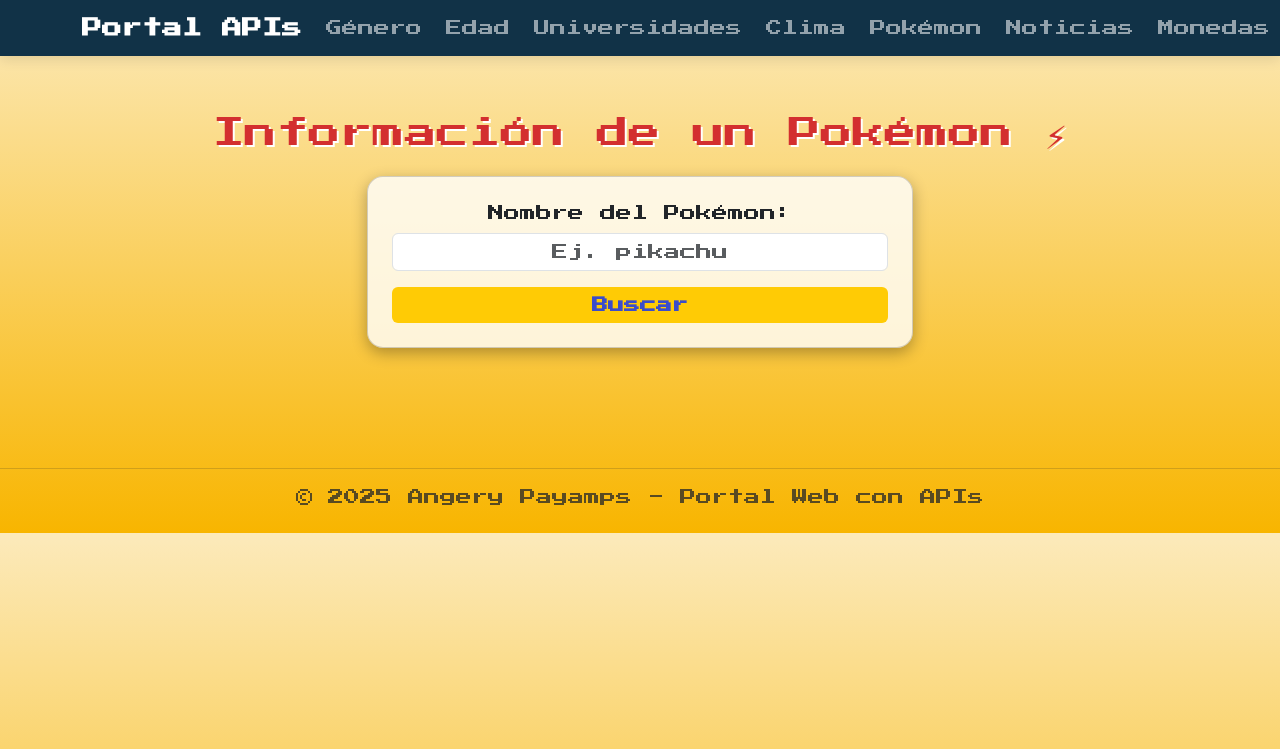
After one commit to angerypr/PortalWebdeAPIs, a PHP site: page /api_pages/pokemon.php in a window 1280 px wide. The commit adds this page. Shown: the top 749 px of the page. Run offline with PHP 8.4, Linux system fonts and the light colour scheme.

Commit message:
Terminando pokemon, clima y universidades

```diff
--- a/api_pages/edad.php
+++ b/api_pages/edad.php
@@ -67,6 +67,9 @@ $nombreEdad = '';
             <div id="resultadoEdad" class="mt-4"></div>
         </div>
     </div>
+    <div class="text-center mt-4">
+    <a href="../index.php" class="btn btn-secondary">Volver al Inicio</a>
+</div>
 </div>
 
 <script>
--- /dev/null
+++ b/api_pages/pokemon.php
@@ -0,0 +1,106 @@
+<?php
+include('../plantilla.php');
+Plantilla::aplicar();
+?>
+
+<link href="https://cdn.jsdelivr.net/npm/bootstrap-icons@1.10.5/font/bootstrap-icons.css" rel="stylesheet">
+<link href="https://fonts.googleapis.com/css2?family=Press+Start+2P&display=swap" rel="stylesheet">
+<style>
+    body {
+        background: linear-gradient(to bottom, #fceabb, #f8b500);
+        font-family: 'Press Start 2P', cursive;
+    }
+
+    h2 {
+        color: #D32F2F;
+        text-shadow: 2px 2px 0 #fff;
+    }
+
+    .pokemon-card {
+        background-color: #ffffffcc;
+        border-radius: 20px;
+        padding: 30px;
+        box-shadow: 0 5px 15px rgba(0,0,0,0.3);
+        text-align: center;
+    }
+
+    .pokemon-img {
+        width: 150px;
+    }
+
+    .btn-primary {
+        background-color: #ffcb05;
+        border: none;
+        color: #3b4cca;
+        font-weight: bold;
+    }
+
+    .btn-primary:hover {
+        background-color: #f5b700;
+    }
+
+    .pokemon-audio {
+        margin-top: 15px;
+    }
+</style>
+
+<div class="container mt-4 mb-5">
+    <h2 class="text-center mb-4">Información de un Pokémon ⚡</h2>
+
+    <div class="row justify-content-center">
+        <div class="col-md-6">
+            <form id="formPokemon" class="card p-4 rounded-4 pokemon-card" onsubmit="return false;">
+                <div class="mb-3">
+                    <label for="nombrePokemon" class="form-label">Nombre del Pokémon:</label>
+                    <input type="text" class="form-control text-center" id="nombrePokemon" placeholder="Ej. pikachu" required>
+                </div>
+                <button class="btn btn-primary w-100">Buscar</button>
+            </form>
+
+            <div id="resultadoPokemon" class="mt-4"></div>
+        </div>
+    </div>
+</div>
+
+<script>
+document.getElementById('formPokemon').addEventListener('submit', () => {
+    const nombre = document.getElementById('nombrePokemon').value.trim().toLowerCase();
+    const resultado = document.getElementById('resultadoPokemon');
+    resultado.innerHTML = "";
+
+    if (!nombre) {
+        resultado.innerHTML = `<div class="alert alert-warning">Por favor, ingresa el nombre de un Pokémon.</div>`;
+        return;
+    }
+
+    fetch(`https://pokeapi.co/api/v2/pokemon/${encodeURIComponent(nombre)}`)
+        .then(res => {
+            if (!res.ok) throw new Error("Pokémon no encontrado");
+            return res.json();
+        })
+        .then(data => {
+            const nombreMostrar = data.name.charAt(0).toUpperCase() + data.name.slice(1);
+            const img = data.sprites.front_default;
+            const experiencia = data.base_experience;
+            const habilidades = data.abilities.map(hab => hab.ability.name).join(', ');
+
+            const sonido = `https://play.pokemonshowdown.com/audio/cries/${data.name}.mp3`;
+
+            resultado.innerHTML = `
+                <div class="pokemon-card">
+                    <h4>${nombreMostrar}</h4>
+                    <img src="${img}" alt="${nombreMostrar}" class="pokemon-img">
+                    <p>⚔️ Experiencia Base: <strong>${experiencia}</strong></p>
+                    <p>🧠 Habilidades: <strong>${habilidades}</strong></p>
+                    <audio controls class="pokemon-audio">
+                        <source src="${sonido}" type="audio/mpeg">
+                        Tu navegador no soporta el audio.
+                    </audio>
+                </div>`;
+        })
+        .catch(error => {
+            resultado.innerHTML = `<div class="alert alert-danger">No se pudo encontrar ese Pokémon.</div>`;
+            console.error(error);
+        });
+});
+</script>
--- a/api_pages/universidades.php
+++ b/api_pages/universidades.php
@@ -59,6 +59,9 @@ Plantilla::aplicar();
             <div id="resultadoUniversidades" class="mt-4"></div>
         </div>
     </div>
+    <div class="text-center mt-4">
+    <a href="../index.php" class="btn btn-secondary">Volver al Inicio</a>
+</div>
 </div>
 
 <script>
```
Also changed, not shown: api_pages/clima.php (added, +82 -0 lines).
